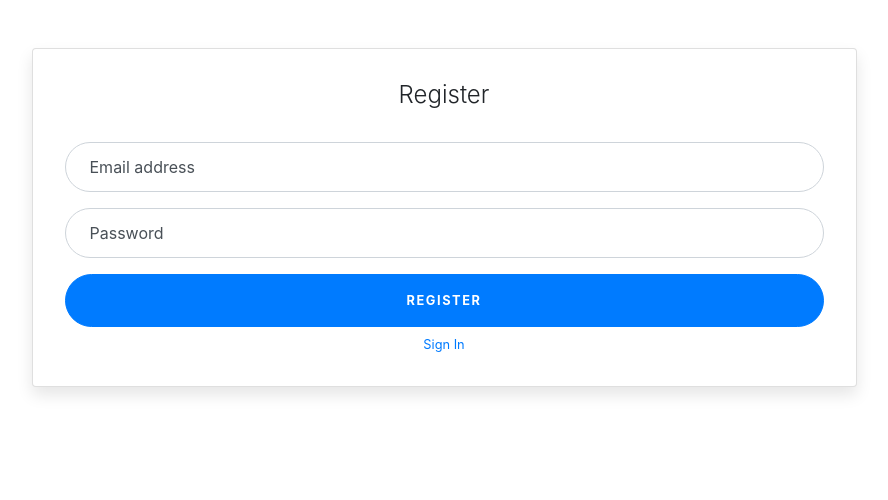
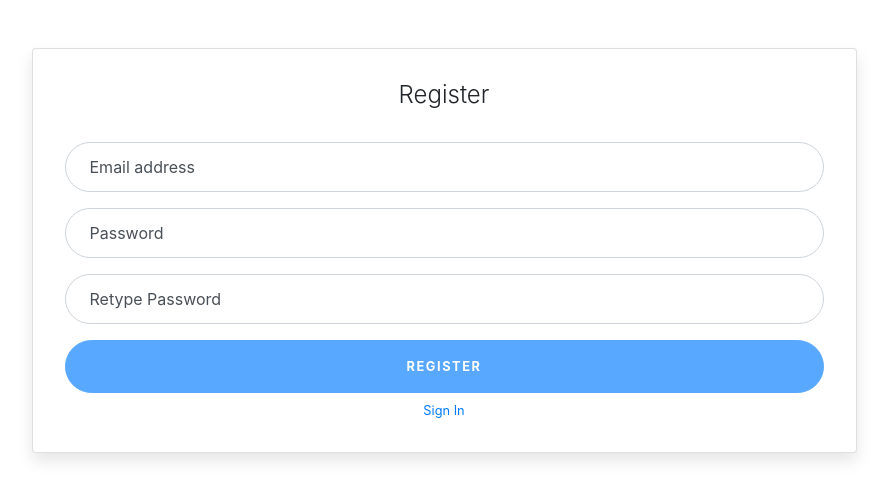
Before and after one commit to auspham/FireShare, a React (Create React App) app in the folder frontend/: page /register in a window 1280 px wide. Shown: the top 500 px of the page, without its empty margins (196-1084 px from the left). Built offline with nearby package versions, Linux system fonts and the light colour scheme.

Commit message:
frontend validation

```diff
--- a/frontend/src/components/LoginRegister/Login.js
+++ b/frontend/src/components/LoginRegister/Login.js
@@ -14,6 +14,7 @@ class Login extends Component {
             heading: '',
             message: '',
             type: '',
+            valid: false,
         }
     }
 
@@ -23,9 +24,23 @@ class Login extends Component {
         }
     }
 
+    inputChecking = () => {
+        const { email, password } = this.state;
+        return password.length >= 6 && password.length <= 100
+            && email.length >= 6 && email.length < 1000
+    };
+
     handleChange = (event) => {
         this.setState({
             [event.target.name]: event.target.value
+        }, () => {
+            const { retype, password } = this.state;
+
+            if (this.inputChecking()) {
+                this.setState({ valid: true });
+            } else {
+                this.setState({ valid: false });
+            }
         });
     }
 
@@ -50,27 +65,29 @@ class Login extends Component {
 
 
     render() {
+        const { valid } = this.state;
         return <div className="container">
             <div className="row">
                 <div className="col-sm-9 col-md-7 col-lg-5 mx-auto">
                     <div className="card card-signin my-5">
                         <div className="card-body">
                             <h5 className="card-title text-center">Sign In</h5>
-                            <form className="form-signin">
+                            <form className="form-signin" autoComplete="off">
                                 <div className="form-label-group">
                                     <input type="email" name="email" id="inputEmail" className="form-control"
-                                           placeholder="Email address" onChange={this.handleChange} required autoFocus/>
+                                           placeholder="Email address" onChange={this.handleChange} required autoFocus
+                                           autoComplete="off"/>
                                     <label htmlFor="inputEmail">Email address</label>
                                 </div>
 
                                 <div className="form-label-group">
                                     <input type="password" name="password" id="inputPassword" className="form-control"
-                                           placeholder="Password" onChange={this.handleChange} required/>
+                                           placeholder="Password" onChange={this.handleChange} required autoComplete="off"/>
                                     <label htmlFor="inputPassword">Password</label>
                                 </div>
 
                                 <button className="btn btn-lg btn-primary btn-block text-uppercase" type="submit"
-                                        onClick={this.handleSubmit}>
+                                        onClick={this.handleSubmit} disabled={valid ? "" : "disabled"}>
                                     Sign in
                                 </button>
 
--- a/frontend/src/components/LoginRegister/Register.js
+++ b/frontend/src/components/LoginRegister/Register.js
@@ -1,7 +1,7 @@
 import React, { Component } from 'react';
 import { BrowserRouter as Router, Switch, Route, Link, Redirect, withRouter } from "react-router-dom";
 import AuthenticationService from "../../api/AuthenticationService";
-import CustomAlert from "../Notification/CustomAlert";
+import { OverlayTrigger, Tooltip } from "react-bootstrap";
 
 class Register extends Component {
     constructor(props) {
@@ -9,7 +9,9 @@ class Register extends Component {
         this.state = {
             email: '',
             password: '',
-            redirect: false
+            retype: '',
+            redirect: false,
+            valid: false,
         }
     }
 
@@ -22,14 +24,31 @@ class Register extends Component {
     handleChange = (event) => {
         this.setState({
             [event.target.name]: event.target.value
+        }, () => {
+            const { retype, password } = this.state;
+
+            if (retype == password && this.inputChecking()) {
+                this.setState({ valid: true });
+            } else {
+                this.setState({ valid: false });
+            }
         });
+    };
+
+    inputChecking = () => {
+        const { email, password } = this.state;
+        return password.length >= 6 && password.length <= 100
+            && email.length >= 6 && email.length < 1000
     };
 
     handleSubmit = (event) => {
         event.preventDefault();
-        AuthenticationService.registerNewAccount(this.state.email, this.state.password)
+
+        const { valid, email, password } = this.state;
+        if (valid) {
+            AuthenticationService.registerNewAccount(email, password)
                 .then(() => {
-                this.setState({ redirect: true });
+                    this.setState({redirect: true});
                     this.props.showAlert(
                         'Successful!',
                         'Look who just got an account',
@@ -42,11 +61,12 @@ class Register extends Component {
                         'Sorry, email is already in used',
                         'warning');
                 });
+        }
     };
 
 
     render() {
-        const { redirect } = this.state;
+        const { redirect, valid } = this.state;
         if (redirect) return <Redirect to="/login"/>
 
         return <div className="container">
@@ -57,18 +77,34 @@ class Register extends Component {
                             <h5 className="card-title text-center">Register</h5>
                             <form className="form-signin" onSubmit={this.handleSubmit}>
                                 <div className="form-label-group">
+                                    <OverlayTrigger placement={"bottom"} overlay={<Tooltip id={"tooltip-bottom"}>Length
+                                        must greater than 6</Tooltip>}>
                                     <input type="email" name="email" id="inputEmail" className="form-control"
-                                           placeholder="Email address" onChange={this.handleChange} required/>
+                                           placeholder="Email address" onChange={this.handleChange} required
+                                           autoComplete="off"/>
+                                    </OverlayTrigger>
                                         <label htmlFor="inputEmail">Email address</label>
                                 </div>
 
                                 <div className="form-label-group">
+                                    <OverlayTrigger placement={"bottom"} overlay={<Tooltip id={"tooltip-bottom"}>Length
+                                        must greater than 6</Tooltip>}>
                                     <input type="password" name="password" id="inputPassword" className="form-control"
-                                           placeholder="Password" onChange={this.handleChange} required/>
+                                           placeholder="Password" onChange={this.handleChange} required
+                                           autoComplete="off"/>
+                                    </OverlayTrigger>
                                     <label htmlFor="inputPassword">Password</label>
                                 </div>
 
-                                <button className="btn btn-lg btn-primary btn-block text-uppercase" type="submit">
+                                <div className="form-label-group">
+                                    <input type="password" name="retype" id="retypePassword" className="form-control"
+                                           placeholder="Retype password" onChange={this.handleChange} required
+                                           autoComplete="off"/>
+                                    <label htmlFor="retypePassword">Retype Password</label>
+                                </div>
+
+                                <button className="btn btn-lg btn-primary btn-block text-uppercase" type="submit"
+                                disabled={valid ? "" : "disabled"}>
                                     Register
                                 </button>
 
```
Lines whose indentation alone changed are shown as unchanged.
